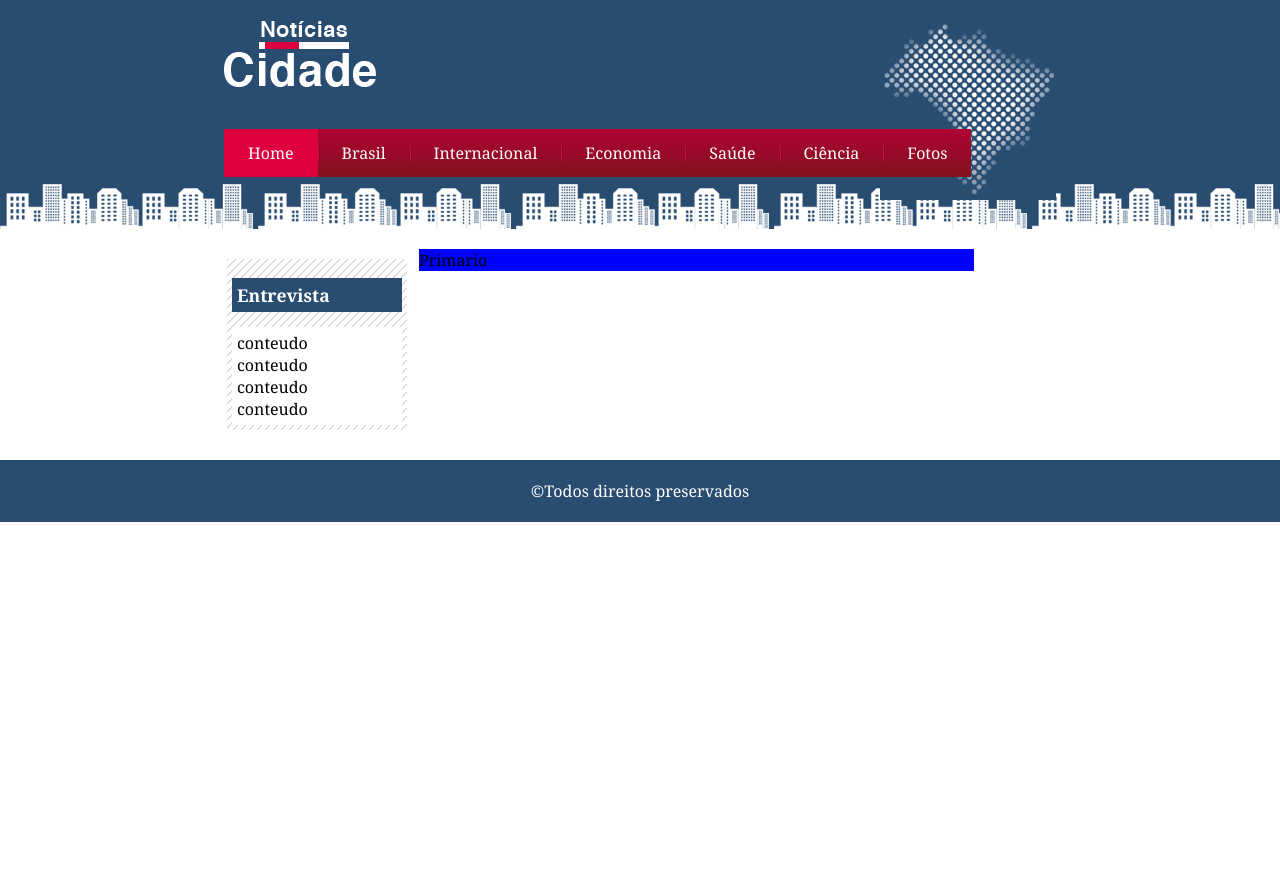
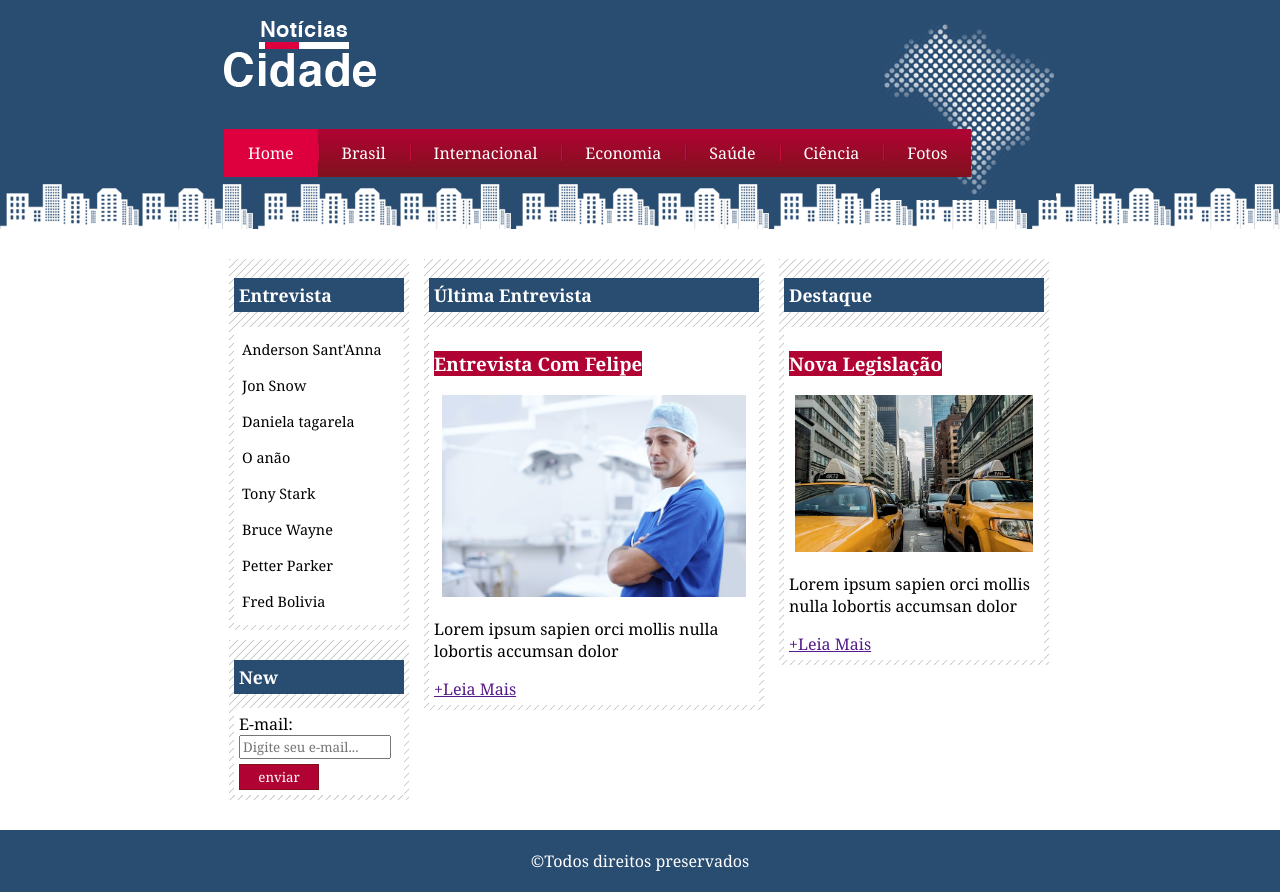
Before and after one commit to AndersonSantanna/Noticia-Cidade, a plain HTML site: page index.html in a window 1280 px wide. Before the commit the page ends 800 px from the top, so only its background shows below. Drawn offline with Linux system fonts and the light colour scheme.

Commit message:
Area de conteudo - okay

```diff
--- a/estilo/estilos.css
+++ b/estilo/estilos.css
@@ -78,10 +78,9 @@ body.fotos #nav li#fotos a
 }
 
 #primario{
-    width: 270px;
-    margin: 0px 0px 20px 195px;
+    width: 340px;
+    margin: 0px 0px 20px 200px;
     float: left;
-    background-color: blue;
 }
 #duas-colunas #primario{
     width: 555px;
@@ -95,12 +94,11 @@ body.fotos #nav li#fotos a
     width: 270px;
     margin:  0px 0px 20px 15px;
     float: left;
-    background-color: red;
 
 }
 #lateral{
     width: 180px;
-    margin: 0px 0px 20px -747px;
+    margin: 0px 0px 20px -820px;
     float: left;
 
 }
@@ -121,6 +119,49 @@ h2{
     background: #fff;
     padding: 5px;
 }
+.caixa-conteudo img{
+    width: 95%;
+    margin-left: 2.5%
+}
+
+/*Formatacao menus laterais*/
+#lateral ul a{
+    font-size: 0.9em;
+    padding: 3px;
+    display: block;
+    line-height: 30px;
+    color: black;
+    text-decoration: none;
+}
+#lateral ul a:hover{
+    background: #f9f9f9 url(../imagens/marcador.png) no-repeat left center;
+    color: #a1a1a1;
+    padding-left: 22px;
+}
+/*News*/
+label{
+    display: block;
+    cursor: pointer;
+}
+#email{
+    width: 90%;
+    margin-bottom: 5px;
+}
+#botao{
+    background: #b10333;
+    border: 1px solid #80111d;
+    width: 50%;
+    padding: 3px;
+    color: white
+}
+
+/*Formatação de cabeçalhos*/
+.destaque h3{
+    background: #b10333;
+    display: inline-block;
+    color: #fff;
+}
+
 /*Rodape*/
 footer{
     clear: both;
--- a/index.html
+++ b/index.html
@@ -7,7 +7,7 @@
     <meta name="viewport" content="width=device-width, initial-scale=1">
     <link rel="stylesheet" type="text/css" media="screen" href="estilo/estilos.css" />
 </head>
-<body id="duas-colunas" class="home">
+<body id="tres-colunas" class="home">
     <!--Começo de container-->
     <div id="container">
         <h1 class="logo">Logo</h1>
@@ -25,19 +25,63 @@
         </div><!--Fim de navegação-->
 
         <div id="conteudo"><!--Começo conteudo-->
-            <div id="primario">Primario</div>
-            <div id="secundario"></div>
+            <div id="primario">
+                <div class="caixa destaque">
+                    <h2>Última Entrevista</h2>
+                    <div class="caixa-conteudo">
+                        <h3>Entrevista Com Felipe</h3>
+                        <img src="imagens/doutor.jpg" alt="doutor">
+                        <p>
+                            Lorem ipsum sapien orci mollis nulla lobortis accumsan dolor
+                        </p>
+                        <a href="">+Leia Mais</a>
+                    </div>
+                </div>
+            </div>
+            <div id="secundario">
+                    <div class="caixa destaque">
+                            <h2>Destaque</h2>
+                            <div class="caixa-conteudo">
+                                <h3>Nova Legislação</h3>
+                                <img src="imagens/taxi.jpg" alt="taxi" title="Nova Legislação">
+                                <p>
+                                    Lorem ipsum sapien orci mollis nulla lobortis accumsan dolor
+                                </p>
+                                <a href="">+Leia Mais</a>
+                            </div>
+                        </div>
+            </div>
             <!--Começo de Lateral-->
             <div id="lateral">
                 <div class="caixa">
                     <h2>Entrevista</h2>
                     <div class="caixa-conteudo">
-                        conteudo<br>
-                        conteudo<br>
-                        conteudo<br>
-                        conteudo<br>
+                        <ul>
+                            <li><a href="">Anderson Sant'Anna</a></li>
+                            <li><a href="">Jon Snow</a></li>
+                            <li><a href="">Daniela tagarela</a></li>
+                            <li><a href="">O anão</a></li>
+                            <li><a href="">Tony Stark</a></li>
+                            <li><a href="">Bruce Wayne</a></li>
+                            <li><a href="">Petter Parker</a></li>
+                            <li><a href="">Fred Bolivia</a></li>
+                        </ul>
                     </div>
                 </div>
+                <div class="caixa">
+                        <h2>New</h2>
+                        <div class="caixa-conteudo">
+                            <form action="">
+                                <div>
+                                    <label for="">E-mail:</label>
+                                    <input id="email" type="email" name="email" placeholder="Digite seu e-mail...">
+                                </div>
+                                <div>
+                                    <input id="botao" type="submit" value="enviar">
+                                </div>
+                            </form>
+                        </div>
+                    </div>
             </div><!--Fim de Lateral-->
         </div><!--Fim conteudo-->
 
```
